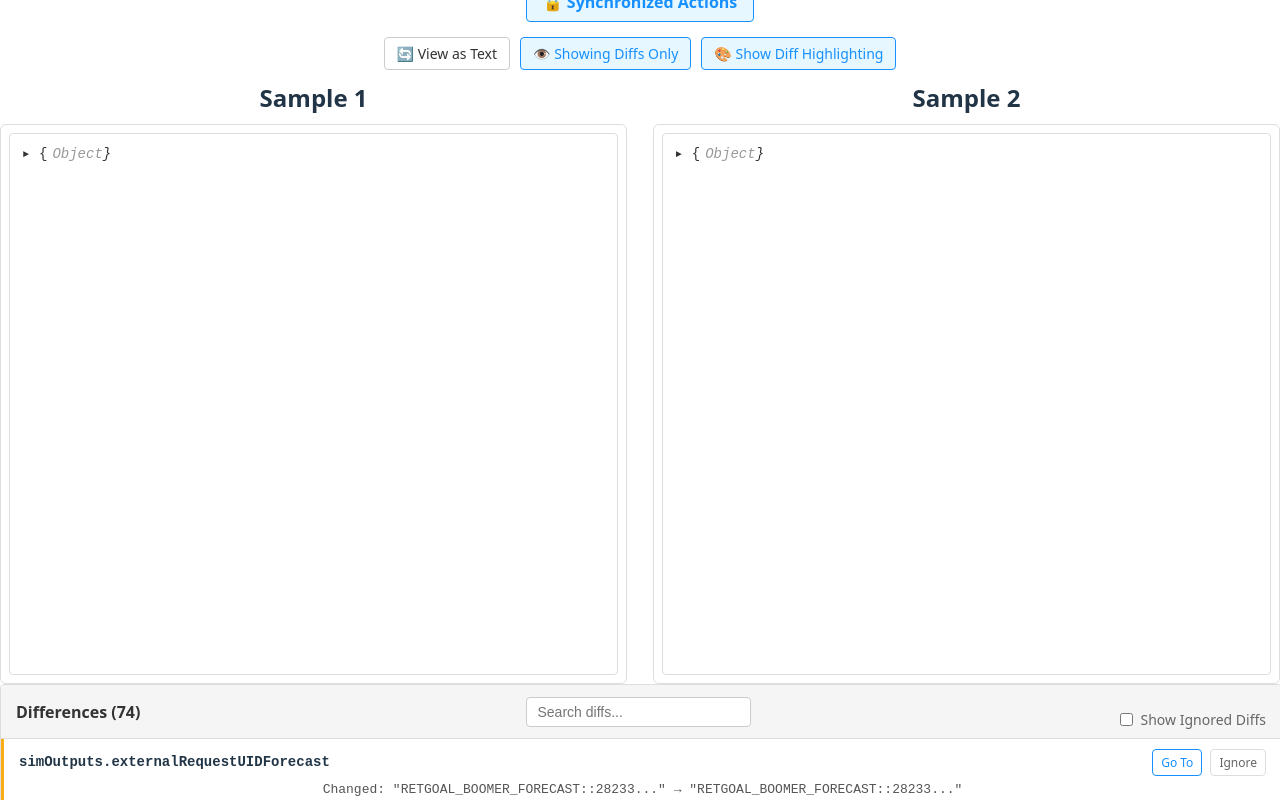
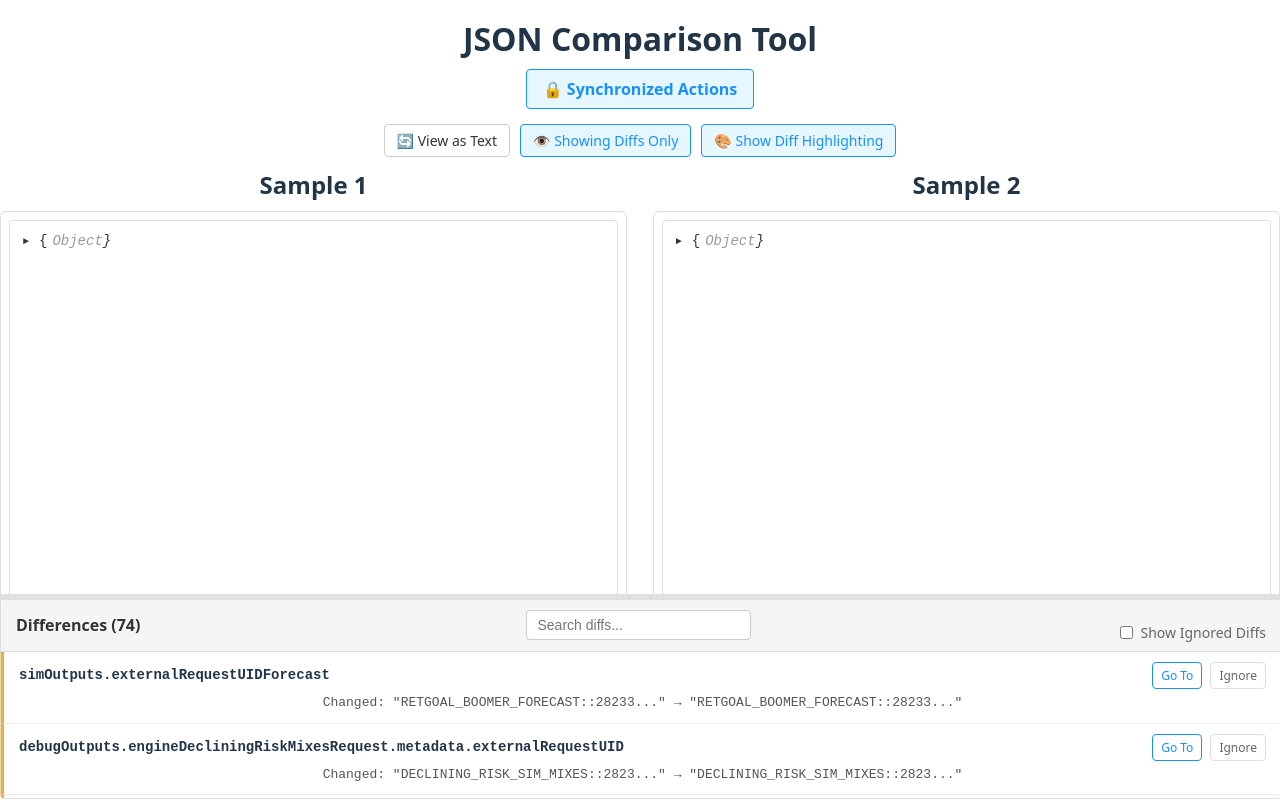
Before and after one commit to kevinw99/JsonTool, a React (Vite) app: page / in a window 1280 px wide. Built offline with nearby package versions, Linux system fonts and the light colour scheme.

Commit message:
Implement horizontal resizable divider between JSON viewers and diff list

```diff
--- a/src/App.css
+++ b/src/App.css
@@ -12,8 +12,11 @@
 .App {
   width: 100%;
   max-width: 100%;
-  overflow-x: hidden;
+  overflow: hidden; /* Change from overflow-x to prevent both horizontal and vertical overflow */
   box-sizing: border-box;
+  display: flex;
+  flex-direction: column;
+  height: 100vh; /* Use viewport height */
 }
 
 .logo {
@@ -51,3 +54,32 @@
 .read-the-docs {
   color: #888;
 }
+
+/* Resizable layout styles */
+.resizable-container {
+  position: relative;
+  flex: 1;
+  display: flex;
+  flex-direction: column;
+  width: 100%;
+  overflow: hidden;
+}
+
+.json-viewers-section {
+  width: 100%;
+  overflow: hidden;
+  position: relative;
+}
+
+.diff-list-section {
+  width: 100%;
+  overflow: hidden;
+  position: relative;
+}
+
+/* Ensure content doesn't overflow */
+body {
+  margin: 0;
+  padding: 0;
+  overflow: hidden; /* Prevent scrolling on the body */
+}
--- a/src/App.tsx
+++ b/src/App.tsx
@@ -7,6 +7,7 @@ import { FilteredJsonViewer } from './components/FilteredJsonViewer'
 import { ViewControls } from './components/ViewControls'
 import { SyncScroll } from './components/SyncScroll'
 import { DiffList } from './components/DiffList/DiffList'
+import { ResizableDivider } from './components/ResizableDivider'
 import { useWindowSize } from './hooks/useWindowSize'
 import './components/JsonLayout.css'
 
@@ -16,7 +17,13 @@ function App() {
   const [diffs, setDiffs] = useState<DiffResult[]>([])
   const [error, setError] = useState<string | null>(null)
   const [syncScroll, setSyncScroll] = useState<boolean>(true)
+  const [dividerPosition, setDividerPosition] = useState<number>(70) // Initial position: 70% for JSON viewers, 30% for diff list
   const { height } = useWindowSize()
+
+  // Calculate heights based on the divider position and window height
+  // Subtract space for headers, controls, etc. (approximately 120px)
+  const jsonViewerHeight = Math.max(200, (height * (dividerPosition / 100)) - 120)
+  const diffListHeight = Math.max(150, (height * ((100 - dividerPosition) / 100)) - 40)
 
   useEffect(() => {
     async function loadSamples() {
@@ -45,7 +52,10 @@ function App() {
     <div className="App" style={{
       width: "100%",
       margin: "0 auto",
-      padding: "0"
+      padding: "0",
+      height: "100vh",
+      display: "flex",
+      flexDirection: "column"
     }}>
       <h1 style={{ fontSize: '2rem', marginBottom: '0.75rem' }}>JSON Comparison Tool</h1>
       {error && <div style={{color: 'red'}}>{error}</div>}
@@ -67,7 +77,9 @@ function App() {
         </button>
       </div>
 
+      <div className="resizable-container">
         {json1 && json2 && (
+          <div className="json-viewers-section" style={{ height: `${dividerPosition}%` }}>
             <JsonViewerSyncProvider
               initialViewMode="tree"
               initialShowDiffsOnly={true}
@@ -80,29 +92,30 @@ function App() {
                 width: "100%",
                 margin: "0 auto",
                 display: "flex",
-            justifyContent: "space-between"
+                justifyContent: "space-between",
+                height: `calc(100% - 40px)` // Adjust for ViewControls
               }}>
-            <div style={{width: "49%"}}>
+                <div style={{width: "49%", height: "100%"}}>
                   <SyncScroll enabled={syncScroll} syncGroup="json-viewers">
-                <div className="json-viewer-column" style={{ width: "100%" }}>
+                    <div className="json-viewer-column" style={{ width: "100%", height: "100%" }}>
                       <h2 style={{ fontSize: '1.5rem', marginTop: 0, marginBottom: '8px' }}>Sample 1</h2>
                       <FilteredJsonViewer
                         json={json1}
                         diffResults={diffs}
-                    height={Math.max(500, height * 0.7)}
+                        height={jsonViewerHeight}
                         viewerId="viewer1"
                       />
                     </div>
                   </SyncScroll>
                 </div>
-            <div style={{width: "49%"}}>
+                <div style={{width: "49%", height: "100%"}}>
                   <SyncScroll enabled={syncScroll} syncGroup="json-viewers">
-                <div className="json-viewer-column" style={{ width: "100%" }}>
+                    <div className="json-viewer-column" style={{ width: "100%", height: "100%" }}>
                       <h2 style={{ fontSize: '1.5rem', marginTop: 0, marginBottom: '8px' }}>Sample 2</h2>
                       <FilteredJsonViewer
                         json={json2}
                         diffResults={diffs}
-                    height={Math.max(500, height * 0.7)}
+                        height={jsonViewerHeight}
                         viewerId="viewer2"
                       />
                     </div>
@@ -110,12 +123,24 @@ function App() {
                 </div>
               </div>
             </JsonViewerSyncProvider>
+          </div>
         )}
 
+        <ResizableDivider
+          direction="horizontal"
+          initialPosition={dividerPosition}
+          minPosition={30} // Minimum 30% for JSON viewers
+          maxPosition={85} // Maximum 85% for JSON viewers
+          onPositionChange={setDividerPosition}
+        />
+
+        <div className="diff-list-section" style={{ height: `${100 - dividerPosition}%` }}>
           <DiffList
             diffs={diffs}
-        height={Math.max(150, height * 0.25)}
+            height={diffListHeight}
           />
+        </div>
+      </div>
     </div>
   )
 }
--- /dev/null
+++ b/src/components/ResizableDivider/ResizableDivider.css
@@ -0,0 +1,55 @@
+.resizable-divider {
+  position: absolute;
+  z-index: 100;
+  background-color: #e0e0e0;
+  transition: background-color 0.2s;
+}
+
+.resizable-divider:hover,
+.resizable-divider.dragging {
+  background-color: #1890ff;
+}
+
+.resizable-divider.horizontal {
+  left: 0;
+  right: 0;
+  height: 6px;
+  cursor: row-resize;
+  margin-top: -3px; /* Center the divider */
+}
+
+.resizable-divider.vertical {
+  top: 0;
+  bottom: 0;
+  width: 6px;
+  cursor: col-resize;
+  margin-left: -3px; /* Center the divider */
+}
+
+.divider-handle {
+  position: absolute;
+  background-color: #1890ff;
+  opacity: 0;
+  transition: opacity 0.2s;
+}
+
+.resizable-divider.horizontal .divider-handle {
+  left: 50%;
+  top: 0;
+  width: 40px;
+  height: 100%;
+  margin-left: -20px;
+}
+
+.resizable-divider.vertical .divider-handle {
+  top: 50%;
+  left: 0;
+  height: 40px;
+  width: 100%;
+  margin-top: -20px;
+}
+
+.resizable-divider:hover .divider-handle,
+.resizable-divider.dragging .divider-handle {
+  opacity: 0.3;
+}
--- /dev/null
+++ b/src/components/ResizableDivider/ResizableDivider.tsx
@@ -0,0 +1,76 @@
+import React, { useState, useRef, useEffect } from 'react';
+import './ResizableDivider.css';
+
+interface ResizableDividerProps {
+  initialPosition: number; // Initial position in percentage (0-100)
+  minPosition?: number;    // Minimum position in percentage
+  maxPosition?: number;    // Maximum position in percentage
+  direction: 'horizontal' | 'vertical';
+  onPositionChange: (position: number) => void;
+}
+
+export const ResizableDivider: React.FC<ResizableDividerProps> = ({
+  initialPosition,
+  minPosition = 20,
+  maxPosition = 80,
+  direction,
+  onPositionChange
+}) => {
+  const dividerRef = useRef<HTMLDivElement>(null);
+  const [isDragging, setIsDragging] = useState(false);
+  const [position, setPosition] = useState(initialPosition);
+
+  const handleMouseDown = (e: React.MouseEvent) => {
+    e.preventDefault();
+    setIsDragging(true);
+    document.body.style.cursor = direction === 'horizontal' ? 'row-resize' : 'col-resize';
+  };
+
+  useEffect(() => {
+    const handleMouseMove = (e: MouseEvent) => {
+      if (!isDragging || !dividerRef.current) return;
+
+      const containerRect = dividerRef.current.parentElement?.getBoundingClientRect();
+      if (!containerRect) return;
+
+      let newPosition;
+      if (direction === 'horizontal') {
+        newPosition = ((e.clientY - containerRect.top) / containerRect.height) * 100;
+      } else {
+        newPosition = ((e.clientX - containerRect.left) / containerRect.width) * 100;
+      }
+
+      // Clamp position between min and max
+      newPosition = Math.max(minPosition, Math.min(maxPosition, newPosition));
+
+      setPosition(newPosition);
+      onPositionChange(newPosition);
+    };
+
+    const handleMouseUp = () => {
+      setIsDragging(false);
+      document.body.style.cursor = 'default';
+    };
+
+    if (isDragging) {
+      document.addEventListener('mousemove', handleMouseMove);
+      document.addEventListener('mouseup', handleMouseUp);
+    }
+
+    return () => {
+      document.removeEventListener('mousemove', handleMouseMove);
+      document.removeEventListener('mouseup', handleMouseUp);
+    };
+  }, [isDragging, minPosition, maxPosition, direction, onPositionChange]);
+
+  return (
+    <div
+      ref={dividerRef}
+      className={`resizable-divider ${direction === 'horizontal' ? 'horizontal' : 'vertical'} ${isDragging ? 'dragging' : ''}`}
+      onMouseDown={handleMouseDown}
+      style={direction === 'horizontal' ? { top: `${position}%` } : { left: `${position}%` }}
+    >
+      <div className="divider-handle" />
+    </div>
+  );
+};
--- /dev/null
+++ b/src/components/ResizableDivider/index.ts
@@ -0,0 +1 @@
+export { ResizableDivider } from './ResizableDivider';
```
Lines whose indentation alone changed are shown as unchanged.
